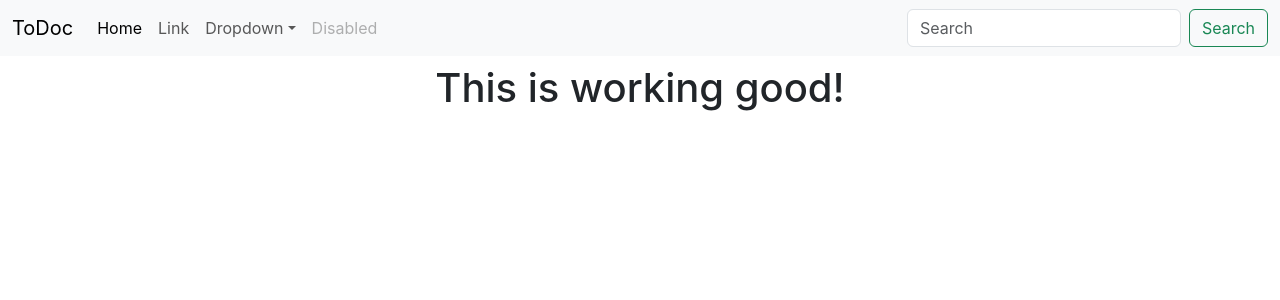
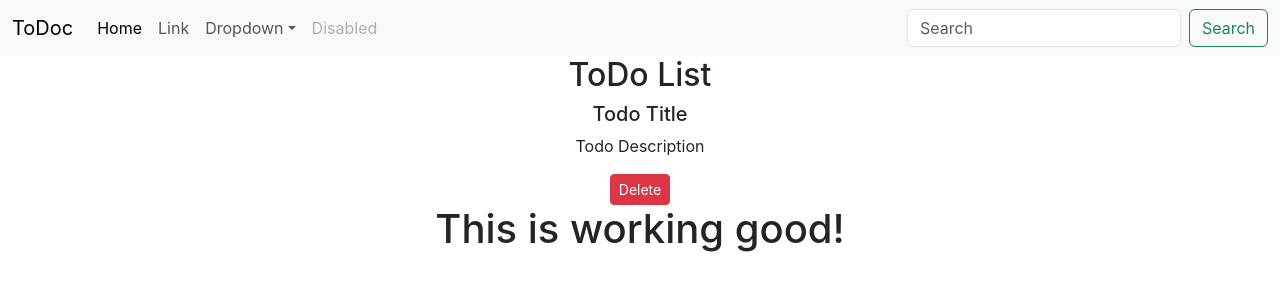
Before and after one commit to Dhrumil0413/Todo_list, a React (Create React App) app: page / in a window 1280 px wide. Shown: the top 300 px of the page. Built offline with nearby package versions, Linux system fonts and the light colour scheme.

Commit message:
PropTypes imported from prop-type module and used to set default prop-type values and isRequired values

```diff
--- a/src/App.css
+++ b/src/App.css
@@ -36,3 +36,9 @@
     transform: rotate(360deg);
   }
 }
+
+
+.container1 {
+  width: 100%;
+  border-radius: 1px solide black;
+}
--- a/src/MyComponents/TodoItem.js
+++ b/src/MyComponents/TodoItem.js
@@ -0,0 +1,29 @@
+import React from "react";
+import '../App.css';
+
+export const TodoItem = () => {
+    const look = {
+        width: '100%'
+
+    }
+    return (
+
+        <div className="container1">
+            <h5>Todo Title</h5>
+            <p>Todo Description</p>
+            <button type='button' className="btn btn-sm btn-danger">Delete</button>
+        </div>
+
+
+
+            // <div className="card" style={look}>
+            // <div className="card-body">
+            //     <h5 className="card-title">Card title</h5>
+            //     <p className="card-text">Some quick example text to build on the card title and make up the bulk of the card's content.</p>
+            //     <button type="button" className="btn btn-sm btn-danger">Danger</button>
+            // </div>
+            // </div>
+    )
+}
+
+export default TodoItem;
--- a/src/MyComponents/Todos.js
+++ b/src/MyComponents/Todos.js
@@ -1,9 +1,11 @@
 import React from 'react';
+import TodoItem from './TodoItem.js'
 
 export const Todos = () => {
     return (
         <div className='container'>
-            <h3></h3>
+            <h2>ToDo List</h2>
+            <TodoItem />
         </div>
     )
 }
```
